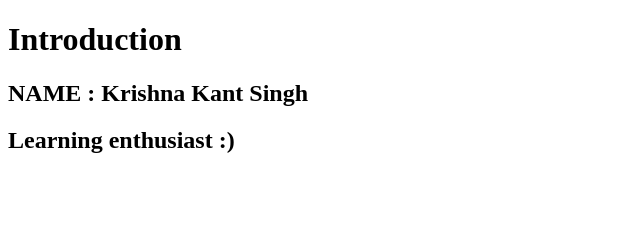
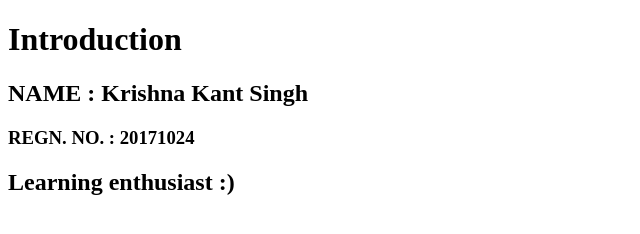
Before and after one commit to kks0101/kks05.github.io, a plain HTML site: page index.html in a window 1280 px wide. Shown: the whole page, without its empty margins (0-640 px from the left). Drawn offline with Linux system fonts and the light colour scheme.

Commit message:
Completing the introduction

```diff
--- a/index.html
+++ b/index.html
@@ -5,6 +5,7 @@
 <h1> Introduction </h1>
 <p>
 <h2> NAME : Krishna Kant Singh </h2>
+<h3> REGN. NO. : 20171024 </h3>
 <h2> Learning enthusiast :)</h2>
 </body>
 </html>
```
